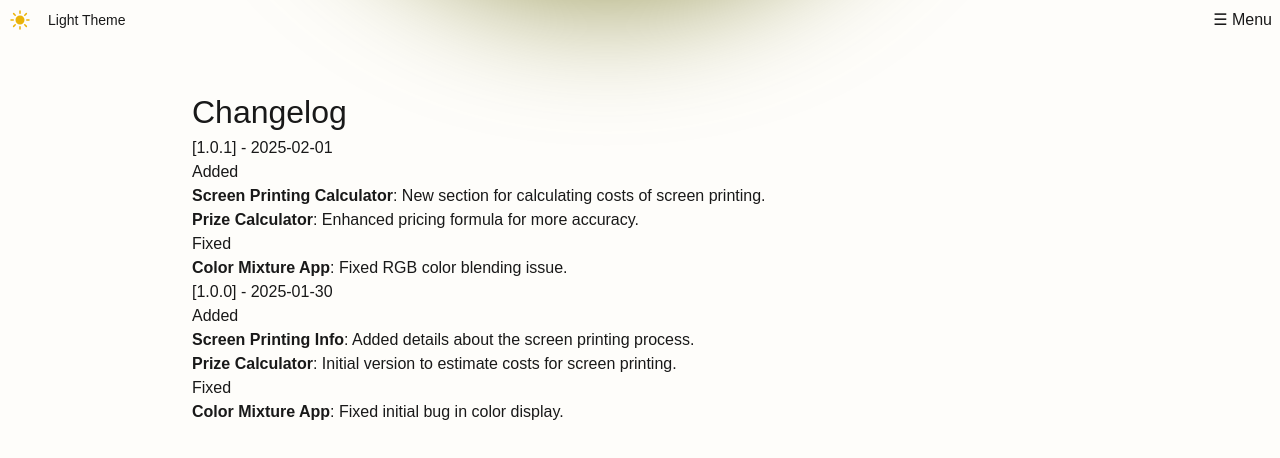
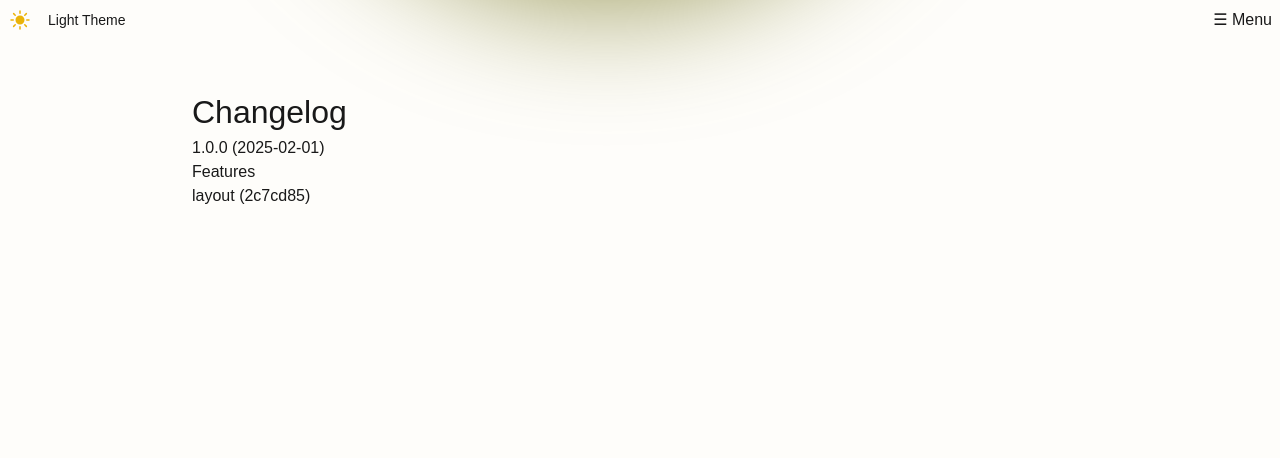
Before and after one commit to simulasikode/simulasi-cc, a Next.js app: page /changelog in a window 1280 px wide. Shown: the top 458 px of the page. Built offline with nearby package versions, Linux system fonts and the light colour scheme.

Commit message:
chore:release

```diff
--- a/package.json
+++ b/package.json
@@ -6,7 +6,8 @@
     "dev": "next dev --turbopack",
     "build": "next build",
     "start": "next start",
-    "lint": "next lint"
+    "lint": "next lint",
+    "release": "standard-version"
   },
   "dependencies": {
     "@heroicons/react": "^2.2.0",
@@ -32,6 +33,7 @@
     "eslint-config-next": "15.1.6",
     "postcss": "^8",
     "release-please": "^16.15.0",
+    "standard-version": "^9.5.0",
     "tailwindcss": "^3.4.1",
     "typescript": "^5"
   }
--- a/src/app/changelog/Changelog.mdx
+++ b/src/app/changelog/Changelog.mdx
@@ -1,17 +1,8 @@
 # Changelog
 
-## [1.0.1] - 2025-02-01
-### Added
-- **Screen Printing Calculator**: New section for calculating costs of screen printing.
-- **Prize Calculator**: Enhanced pricing formula for more accuracy.
+## 1.0.0 (2025-02-01)
 
-### Fixed
-- **Color Mixture App**: Fixed RGB color blending issue.
 
-## [1.0.0] - 2025-01-30
-### Added
-- **Screen Printing Info**: Added details about the screen printing process.
-- **Prize Calculator**: Initial version to estimate costs for screen printing.
+### Features
 
-### Fixed
-- **Color Mixture App**: Fixed initial bug in color display.
+* layout ([2c7cd85](https://github.com/simulasikode/simulasi-cc/commit/2c7cd8524fb6c8929ab90320ee70bb4177cf8a8b))
```
Also changed, not shown: 1 other file (tests, documents, lock files or other folders).
